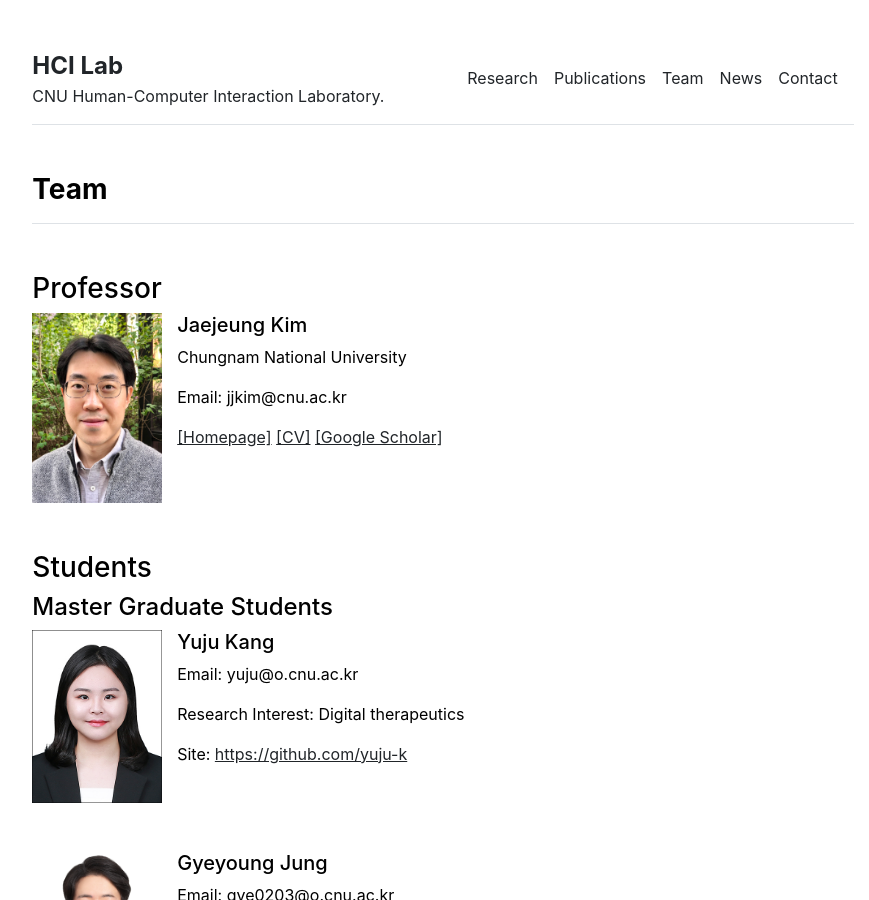
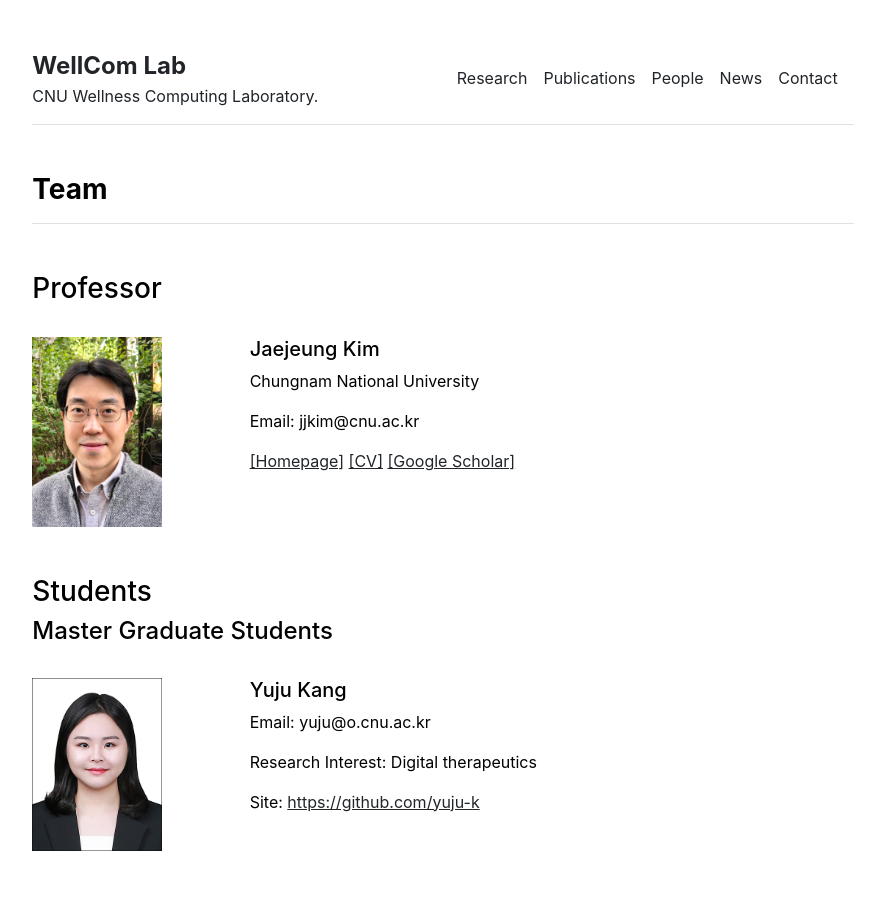
Before and after one commit to CNU-Wellness-Computing-Lab/site, a Jekyll site: the page built from team.md, in a window 1280 px wide and 900 px high. Shown: the whole window, without its empty margins (197-1066 px from the left). Built offline with Jekyll 4.4.1, drawn with Linux system fonts in a browser that asks for light colours.

Commit message:
메뉴 Team -> People 변경, 창 사이즈 줄였을때 People페이지 이미지와 텍스트 겹쳐보이는 문제 수정

```diff
--- a/_config.yml
+++ b/_config.yml
@@ -1,5 +1,5 @@
 url: "" # the base hostname & protocol for your site, e.g. http://example.com
 baseurl: "" # the subpath of your site, e.g. /blog
-title: "HCI Lab" # the name of your site, e.g. ACME Corp.
-description: "CNU Human-Computer Interaction Laboratory."
+title: "WellCom Lab" # the name of your site, e.g. ACME Corp.
+description: "CNU Wellness Computing Laboratory."
 timezone: "Asia/Seoul"
--- a/_layouts/team.html
+++ b/_layouts/team.html
@@ -8,9 +8,10 @@ layout: default
 
   <!--Professor-->
 <h3>Professor</h3>
+</br>
 {% for professor in site.data.settings.professor %}
 <div class="row g-5 mb-5">
-  <div class="col-md-2">
+  <div class="col-md-3">
     <img src="{{ site.github.url }}/{{ professor.image }}" alt="Contact" width="130px">
   </div>
   <div class="col-md-6">
@@ -47,10 +48,11 @@ layout: default
 {% endfor %} -->
 
 <h4>Master Graduate Students</h4>
+</br>
 {% for team in site.data.settings.team %}
 {% if team.degree == "master" %}
 <div class="row g-5 mb-5">
-  <div class="col-md-2">
+  <div class="col-md-3">
     <img src="{{ site.github.url }}/{{ team.image }}" alt="Contact" width="130px">
   </div>
   <div class="col-md-6">
@@ -64,10 +66,11 @@ layout: default
 {% endfor %}
 
 <h4>Undergraduate Students</h4>
+</br>
 {% for team in site.data.settings.team %}
 {% if team.degree == "bachelor" %}
 <div class="row g-5 mb-5">
-  <div class="col-md-2">
+  <div class="col-md-3">
     <img src="{{ site.github.url }}/{{ team.image }}" alt="Contact" width="130px">
   </div>
   <div class="col-md-6">
@@ -85,7 +88,7 @@ layout: default
 {% for team in site.data.settings.team %}
 {% if team.degree == "alumni" %}
 <div class="row g-5 mb-5">
-  <div class="col-md-2">
+  <div class="col-md-3">
     <img src="{{ site.github.url }}/{{ team.image }}" alt="Contact" width="130px">
   </div>
   <div class="col-md-6">
```
Also changed, not shown: _data/settings.yml (+5 -5 lines), 8 other files.
